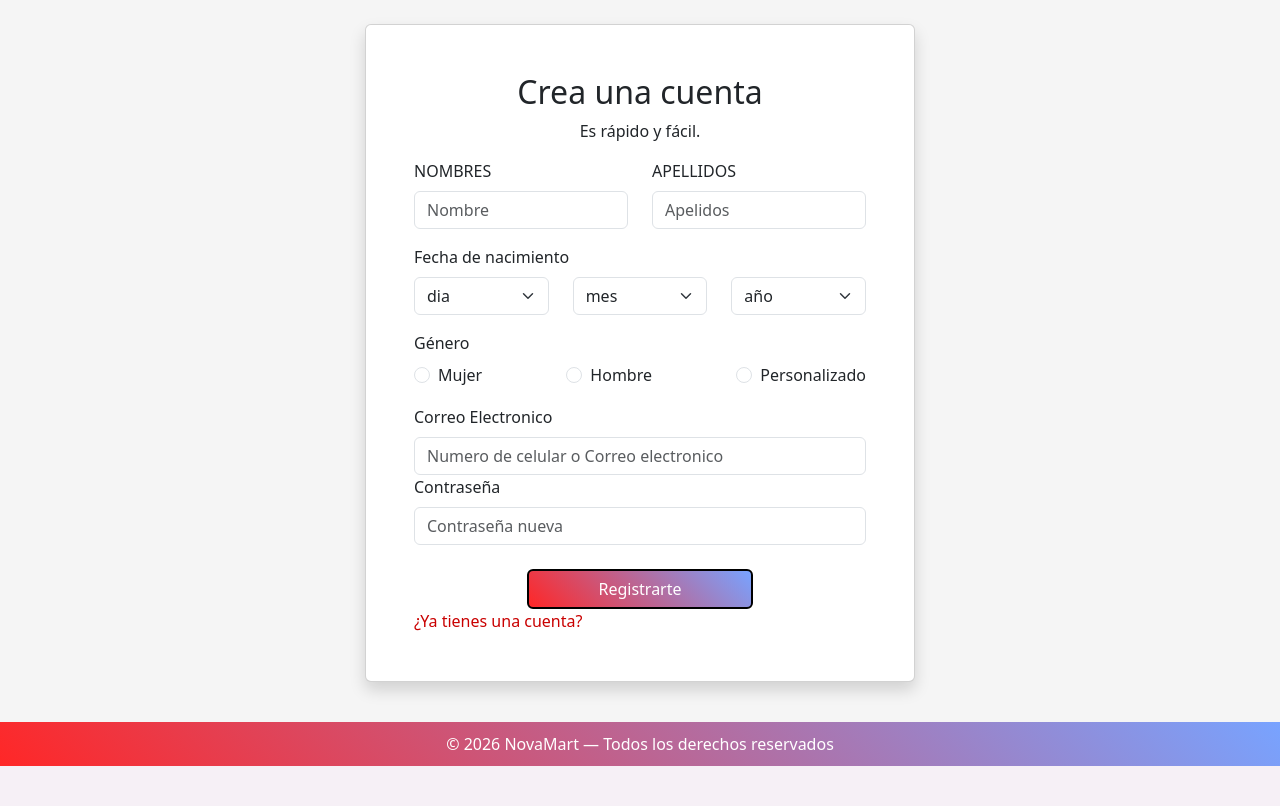
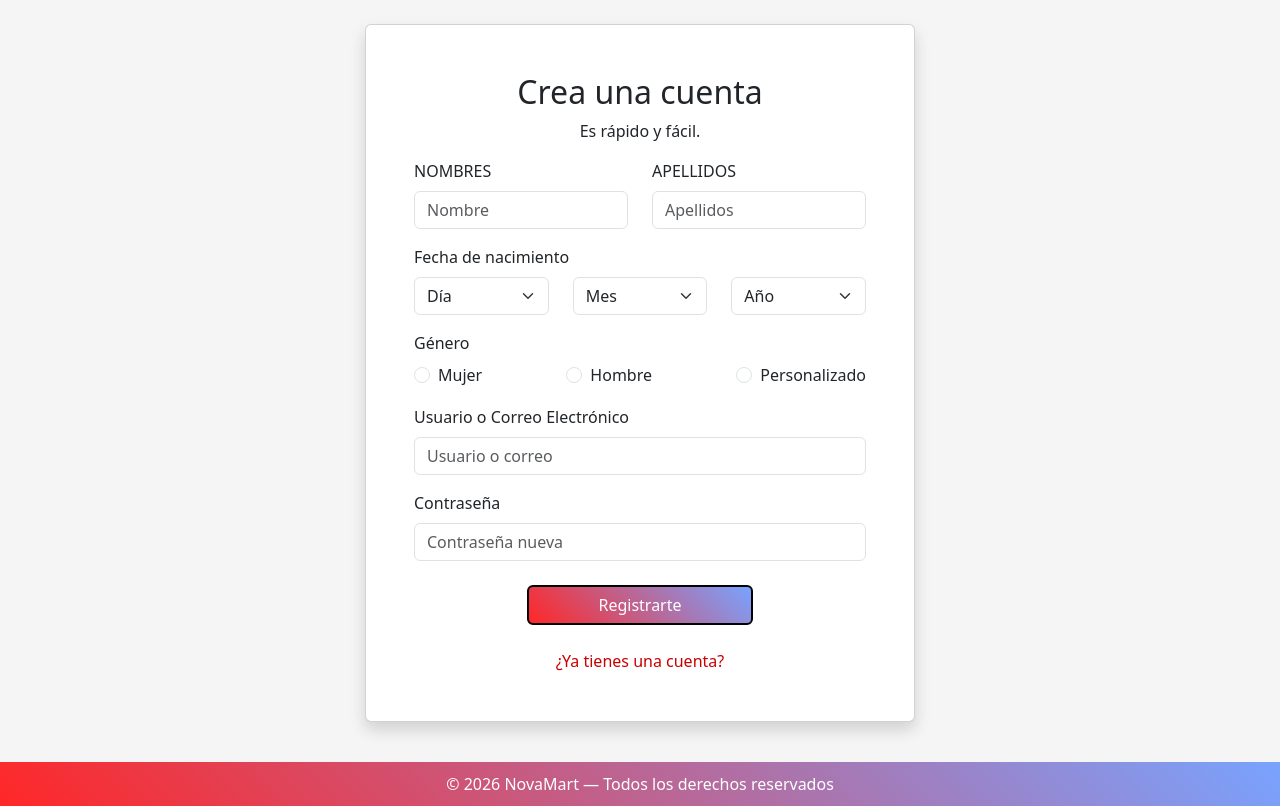
Before and after one commit to Baxin16/Proyecto_Supermercado, a Flask app: page /registro in a window 1280 px wide. Shown: the part 78-884 px from the top of the page. Before the commit the page ends 844 px from the top, so only its background shows below. Run offline with Flask 3, Linux system fonts and the light colour scheme.

Commit message:
ya mero pa

```diff
--- a/App.py
+++ b/App.py
@@ -1,69 +1,123 @@
-from flask import Flask, render_template, request, redirect, url_for
+from flask import Flask, render_template, request, redirect, session
 from pymongo import MongoClient
 from bson.objectid import ObjectId
-from flask import session
 
+app = Flask(__name__)
+app.secret_key = "panadero_con_el_pan"
 
 url = "mongodb+srv://Angel17:171009Ang@clusrob1.xaujcjr.mongodb.net/"
+
 cliente = MongoClient(url)
+
 db = cliente["supermercado"]
-coleccion = db["productos"]
-producto = {
-    "nombre": "Leche",
-    "precio": 32
-}
-coleccion.insert_one(producto)
-print("Conectado y dato guardado")
 
-app = Flask(__name__)
-
-app.secret_key = "panadero_con_el_pan"
-
-client = MongoClient("mongodb://localhost:27017/")
-db = client["mi_app"]
 usuarios = db["usuarios"]
 tareas_db = db["tareas"]
+productos = db["productos"]
+
+print("Conectado correctamente a MongoDB")
+
+if productos.count_documents({"nombre": "Leche"}) == 0:
+
+    productos.insert_one({
+        "nombre": "Leche",
+        "precio": 32
+    })
+
+    print("Producto agregado")
 
 @app.route("/")
 def index():
+
     return render_template("login.html")
 
 @app.route("/login", methods=["POST"])
 def login():
+
     usuario = request.form["usuario"]
     contraseña = request.form["contraseña"]
 
     user = usuarios.find_one({
+
         "usuario": usuario,
         "contraseña": contraseña
+
     })
 
     if user:
+
         session["usuario"] = usuario
+
         return redirect("/tareas")
+
     else:
-        return "Datos incorrectos"
+
+        return """
+            <h2>Usuario o contraseña incorrectos</h2>
+
+            <a href="/">
+                Volver al login
+            </a>
+        """
 
 @app.route("/logout")
 def logout():
+
     session.pop("usuario", None)
+
     return redirect("/")
 
 @app.route("/registro", methods=["GET", "POST"])
 def registro():
+
     if request.method == "POST":
+
+        nombre = request.form["nombre"]
+        apellidos = request.form["apellidos"]
+
+        dia = request.form["dia"]
+        mes = request.form["mes"]
+        año = request.form["año"]
+
+        genero = request.form["genero"]
+
         usuario = request.form["usuario"]
         contraseña = request.form["contraseña"]
 
         if not usuario or not contraseña:
+
             return "Completa todos los campos"
 
-        if usuarios.find_one({"usuario": usuario}):
-            return "El usuario ya existe"
+        usuario_existente = usuarios.find_one({
+
+            "usuario": usuario
+
+        })
+
+        if usuario_existente:
+
+            return """
+                <h2>El usuario ya existe</h2>
+
+                <a href="/registro">
+                    Intentar nuevamente
+                </a>
+            """
 
         usuarios.insert_one({
+
+            "nombre": nombre,
+            "apellidos": apellidos,
+
+            "dia": dia,
+            "mes": mes,
+            "año": año,
+
+            "genero": genero,
+
             "usuario": usuario,
             "contraseña": contraseña
+
         })
 
         return redirect("/")
@@ -72,45 +126,108 @@ def registro():
 
 @app.route("/recuperar", methods=["GET", "POST"])
 def recuperar():
+
     if request.method == "POST":
+
         usuario = request.form["usuario"]
 
-        user = usuarios.find_one({"usuario": usuario})
+        user = usuarios.find_one({
+
+            "usuario": usuario
+
+        })
 
         if user:
-            return f"Tu contraseña es: {user['contraseña']}"
+
+            return f"""
+
+                <h2>
+                    Tu contraseña es:
+                    {user['contraseña']}
+                </h2>
+
+                <a href="/">
+                    Volver
+                </a>
+
+            """
+
         else:
-            return "Usuario no encontrado"
+
+            return """
+
+                <h2>Usuario no encontrado</h2>
+
+                <a href="/recuperar">
+                    Intentar otra vez
+                </a>
+
+            """
 
     return render_template("recuperar.html")
 
 @app.route("/tareas")
 def tareas():
+
     if "usuario" not in session:
+
         return redirect("/")
 
-    lista_tareas = list(tareas_db.find({"usuario": session["usuario"]}))
-    return render_template("tareas.html", tareas=lista_tareas)
+    lista_tareas = list(
+
+        tareas_db.find({
+
+            "usuario": session["usuario"]
+
+        })
+
+    )
+
+    return render_template(
+
+        "tareas.html",
+
+        tareas=lista_tareas,
+        usuario=session["usuario"]
+
+    )
+
+@app.route("/agregar", methods=["POST"])
+def agregar():
+
+    if "usuario" not in session:
+
+        return redirect("/")
+
+    tarea = request.form["tarea"]
+
+    if tarea:
+
+        tareas_db.insert_one({
+
+            "usuario": session["usuario"],
+            "tarea": tarea
+
+        })
+
+    return redirect("/tareas")
 
 
 @app.route("/eliminar/<id>")
 def eliminar(id):
-    tareas_db.delete_one({"_id": ObjectId(id)})
-    return redirect("/tareas")
 
-@app.route("/agregar", methods=["POST"])
-def agregar():
     if "usuario" not in session:
+
         return redirect("/")
 
-    tarea = request.form["tarea"]
+    tareas_db.delete_one({
 
-    tareas_db.insert_one({
-        "usuario": session["usuario"],
-        "tarea": tarea
+        "_id": ObjectId(id)
+
     })
 
     return redirect("/tareas")
 
 if __name__ == "__main__":
+
     app.run(debug=True)
--- a/templates/registro.html
+++ b/templates/registro.html
@@ -1,12 +1,13 @@
 {% extends 'base.html' %}
 
 {% block titulo %}
-    INICIO DE SESION - NovaMart
+    REGISTRO - NovaMart
 {% endblock titulo %}
 
 {% block contenido %}
 
 <body>
+
     <div class="row">
         <div class="col-12 header">
             <h1 class="text-center fw-bold m-0">REGISTRO PARA NUEVOS USUARIOS</h1>
@@ -15,125 +16,47 @@
 
     <main class="container d-flex justify-content-center">
         <div class="card shadow p-5 mt-4" style="max-width: 550px; width: 100%;">
+
             <h2 class="text-center">Crea una cuenta</h2>
             <p class="text-center">Es rápido y fácil.</p>
 
-        <form action="http://127.0.0.1:5000/interfaz" method="get">
+            <form action="/registro" method="POST">
+
                 <section class="row">
                     <div class="col-6 mb-3">
                         <label for="nombre" class="form-label">NOMBRES</label>
-                    <input type="text" class="form-control" id="nombre" placeholder="Nombre" name="nombre" required>
+                        <input type="text" class="form-control" id="nombre" name="nombre" placeholder="Nombre" required>
                     </div>
                     <div class="col-6 mb-3">
                         <label for="apellidos" class="form-label">APELLIDOS</label>
-                    <input type="text" class="form-control" id="apellidos" placeholder="Apelidos" name="apellidos" required>
+                        <input type="text" class="form-control" id="apellidos" name="apellidos" placeholder="Apellidos" required>
                     </div>
                 </section>
-
 
                 <label class="form-label">Fecha de nacimiento</label>
                 <div class="row mb-3">
                     <div class="col-4">
-            <select class="form-select" required>
-                <option>dia</option>
-                <option>1</option>
-                <option>2</option>
-                <option>3</option>
-                <option>4</option>
-                <option>5</option>
-                <option>6</option>
-                <option>7</option>
-                <option>8</option>
-                <option>9</option>
-                <option>10</option>
-                <option>11</option>
-                <option>12</option>
-                <option>13</option>
-                <option>14</option>
-                <option>15</option>
-                <option>16</option>
-                <option>17</option>
-                <option>18</option>
-                <option>19</option>
-                <option>20</option>
-                <option>21</option>
-                <option>22</option>
-                <option>23</option>
-                <option>24</option>
-                <option>25</option>
-                <option>26</option>
-                <option>27</option>
-                <option>28</option>
-                <option>29</option>
-                <option>30</option>
-                <option>31</option>
+                        <select class="form-select" name="dia" required>
+                            <option value="">Día</option>
+                            {% for i in range(1, 32) %}
+                                <option value="{{ i }}">{{ i }}</option>
+                            {% endfor %}
                         </select>
                     </div>
                     <div class="col-4">
-            <select class="form-select" required>
-                <option>mes</option>
-                <option>Enero</option>
-                <option>Febrero</option>
-                <option>Marzo</option>
-                <option>Abril</option>
-                <option>Mayo</option>
-                <option>Junio</option>
-                <option>Julio</option>
-                <option>Agosto</option>
-                <option>Septiembre</option>
-                <option>Octubre</option>
-                <option>Noviembre</option>
-                <option>Diciembre</option>
+                        <select class="form-select" name="mes" required>
+                            <option value="">Mes</option>
+                            <option>Enero</option><option>Febrero</option><option>Marzo</option><option>Abril</option>
+                            <option>Mayo</option><option>Junio</option><option>Julio</option><option>Agosto</option>
+                            <option>Septiembre</option><option>Octubre</option><option>Noviembre</option><option>Diciembre</option>
                         </select>
                     </div>
                     <div class="col-4">
-            <select class="form-select" required>
-                <option>año</option>
-                <option>1980</option>
-                <option>1981</option>
-                <option>1982</option>
-                <option>1983</option>
-                <option>1984</option>
-                <option>1985</option>
-                <option>1986</option>
-                <option>1987</option>
-                <option>1988</option>
-                <option>1989</option>
-                <option>1990</option>
-                <option>1991</option>
-                <option>1992</option>
-                <option>1993</option>
-                <option>1994</option>
-                <option>1995</option>
-                <option>1996</option>
-                <option>1997</option>
-                <option>1998</option>
-                <option>1999</option>
-                <option>2000</option>
-                <option>2001</option>
-                <option>2002</option>
-                <option>2003</option>
-                <option>2004</option>
-                <option>2005</option>
-                <option>2006</option>
-                <option>2007</option>
-                <option>2008</option>
-                <option>2009</option>
-                <option>2010</option>
-                <option>2011</option>
-                <option>2012</option>
-                <option>2013</option>
-                <option>2014</option>
-                <option>2015</option>
-                <option>2016</option>
-                <option>2017</option>
-                <option>2018</option>
-                <option>2019</option>
-                <option>2020</option>
-                <option>2021</option>
-                <option>2022</option>
-                <option>2023</option>
-                <option>2024</option>
+                        <select class="form-select" name="año" required>
+                            <option value="">Año</option>
+                            {% for i in range(1980, 2025) %}
+                                <option value="{{ i }}">{{ i }}</option>
+                            {% endfor %}
                         </select>
                     </div>
                 </div>
@@ -141,36 +64,43 @@
                 <label class="form-label">Género</label>
                 <div class="d-flex mb-3 justify-content-between">
                     <div class="form-check">
-            <input class="form-check-input" type="radio" name="genero" id="mujer" name="mujer" required>
-            <label class="form-check-label" for="mujer">Mujer</label>
+                        <input class="form-check-input" type="radio" name="genero" value="Mujer" required>
+                        <label class="form-check-label">Mujer</label>
                     </div>
                     <div class="form-check">
-            <input class="form-check-input" type="radio" name="genero" id="hombre" name="hombre" required>
-            <label class="form-check-label" for="hombre">Hombre</label>
+                        <input class="form-check-input" type="radio" name="genero" value="Hombre">
+                        <label class="form-check-label">Hombre</label>
                     </div>
                     <div class="form-check">
-            <input class="form-check-input" type="radio" name="genero" id="personalizado" name="personalizado" required>
-            <label class="form-check-label" for="personalizado">Personalizado</label>
+                        <input class="form-check-input" type="radio" name="genero" value="Personalizado">
+                        <label class="form-check-label">Personalizado</label>
                     </div>
                 </div>
 
-            <div>
-                <label for="email" class="form-label">Correo Electronico</label>
-                <input type="email" class="form-control" id="email" name="email" placeholder="Numero de celular o Correo electronico" required>
+                <div class="mb-3">
+                    <label for="usuario" class="form-label">Usuario o Correo Electrónico</label>
+                    <input type="text" class="form-control" id="usuario" name="usuario" placeholder="Usuario o correo" required>
                 </div>
 
                 <div class="mb-3">
-                <label for="password" class="form-label">Contraseña</label>
-                <input type="password" class="form-control" id="password" name="password" placeholder="Contraseña nueva" required>
+                    <label for="contraseña" class="form-label">Contraseña</label>
+                    <input type="password" class="form-control" id="contraseña" name="contraseña" placeholder="Contraseña nueva" required>
                 </div>
 
                 <div class="text-center mt-4">
                     <button type="submit" class="btn boton w-50">Registrarte</button>
+                </div>
+
             </form>
+
+            <!-- ENLACE A LOGIN -->
+            <div class="text-center mt-4">
+                <a href="/" class="link">¿Ya tienes una cuenta?</a>
             </div>
-        <a href="/" class="link">
-            ¿Ya tienes una cuenta?
-        </a>
+
+        </div>
     </main>
 
+</body>
+
 {% endblock %}
```
Also changed, not shown: templates/login.html (+17 -24 lines), templates/recuperar.html (+0 -14 lines). Lines whose indentation alone changed are shown as unchanged.
